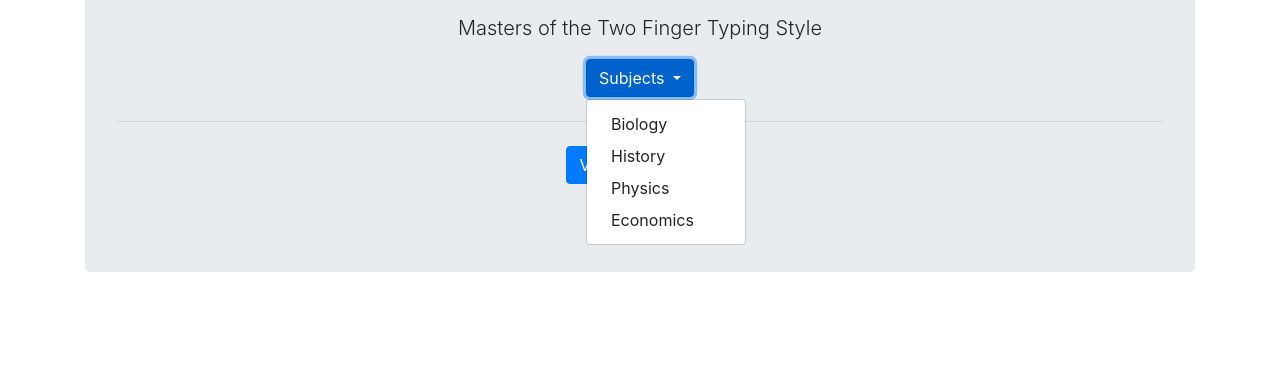
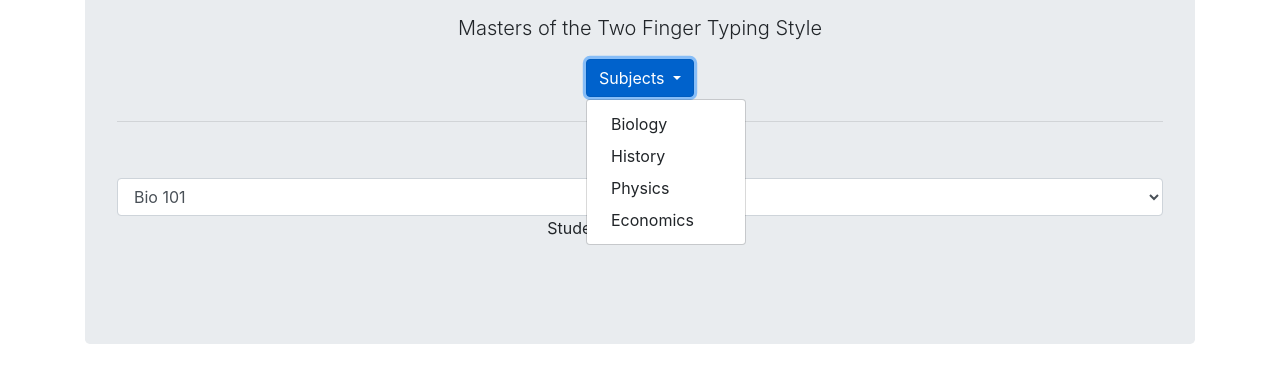
Before and after one commit to Jonathan-J-Choi/in-class-project, a website: page public/index.html in a window 1280 px wide. Both pictures are taken after a click on the button "Subjects". Shown: the part 220-602 px from the top of the page. Drawn offline with nearby package versions, Linux system fonts and the light colour scheme.

Commit message:
updated index according to read me

```diff
--- a/public/index.html
+++ b/public/index.html
@@ -32,14 +32,20 @@
       <hr class="my-4">
 
       <!-- Courses -->
-      <div class="dropdown d-none" id="course">
-        <button type="button" id="courses" class="btn btn-primary dropdown-toggle" data-toggle="dropdown">
-          View Courses
-        </button>
-        <div class="dropdown-menu">
-          <a class="dropdown-item" href="#">Link 1</a>
-          <a class="dropdown-item" href="#">Link 2</a>
-          <a class="dropdown-item" href="#">Link 3</a>
+      <div class="form-group d-none" id="course">
+        <label for="exampleFormControlSelect1">View Courses</label>
+        <select class="form-control" id="courses">
+          <option>Bio 101</option>
+          <option>World History</option>
+          <option>European History</option>
+          <option>US History</option>
+          <option>AP Physics</option>
+          <option>Macro Economics</option>
+          <option>Micro Economics</option>
+        </select>
+        <p>Students In This Course:</p>
+        <div id="inCourse">
+
         </div>
       </div>
 
```
